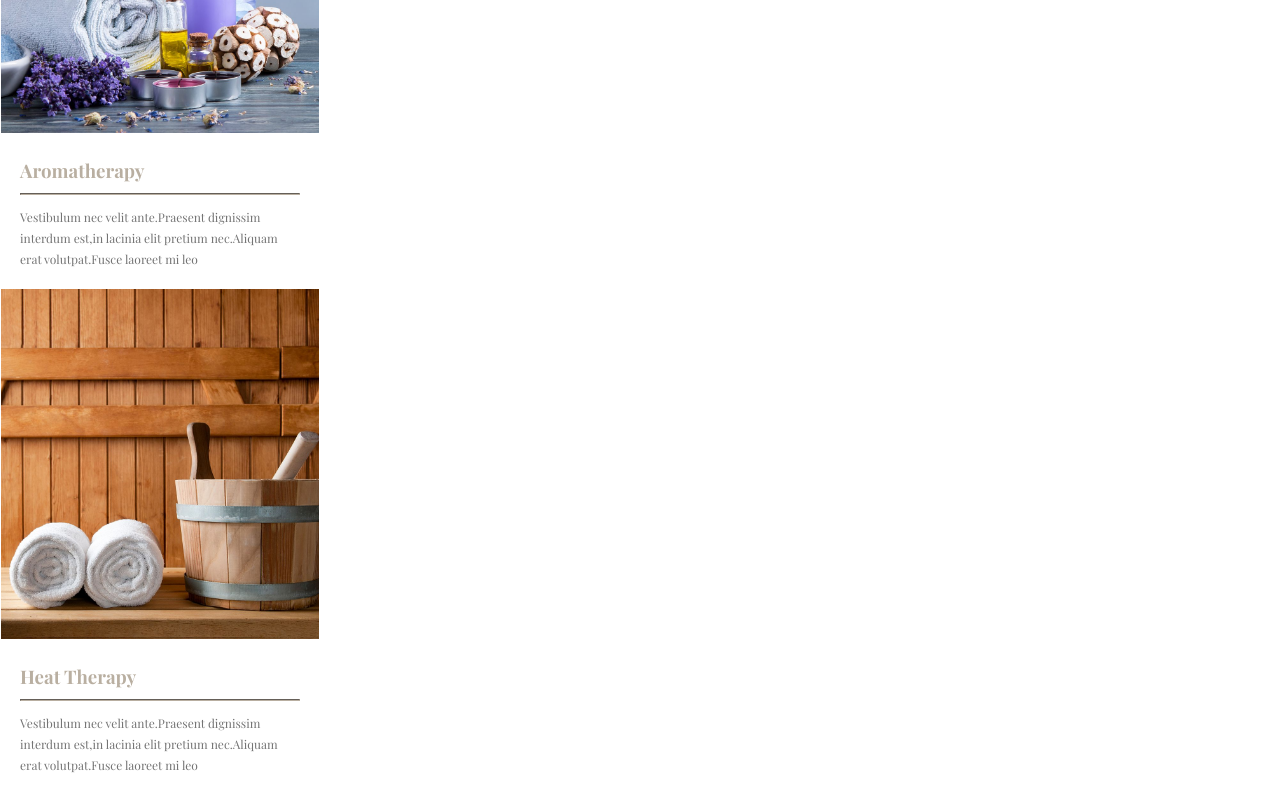
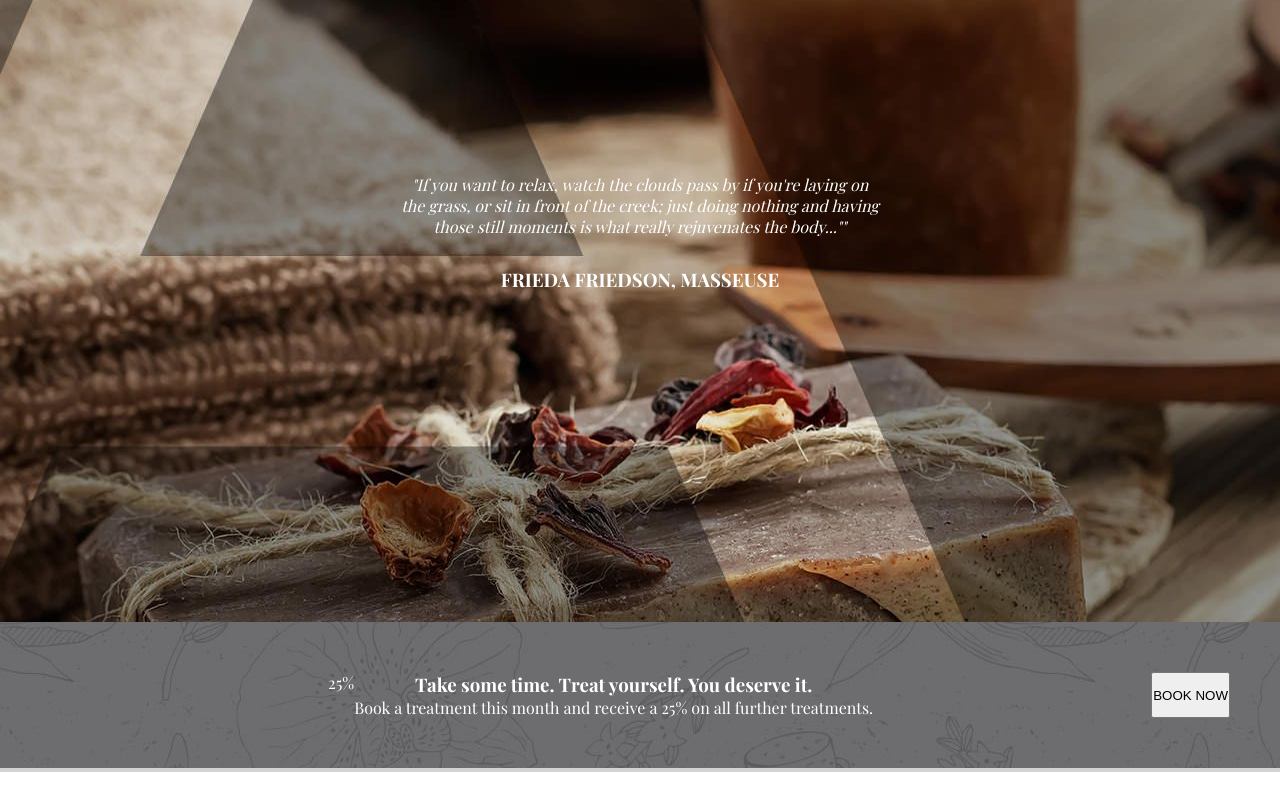
Before and after one commit to Iunora93/proj-html-vuejs, a Vue app: page / in a window 1280 px wide. Shown: the part 4140-4933 px from the top of the page. After the commit the page ends 4912 px from the top, so only its background shows below. Built offline with nearby package versions, Linux system fonts and the light colour scheme; a web font is replaced by a local one.

Commit message:
Modifica display flex AppCard

```diff
--- a/src/components/AppCard.vue
+++ b/src/components/AppCard.vue
@@ -10,8 +10,6 @@ export default {
 </script>
 
 <template>
-
-            <main>
     <div class="card">
         <img :src="img" :alt="title" />
         <div class="info-card">
@@ -20,15 +18,12 @@ export default {
             <span>{{info}}</span>
         </div>
     </div>
-
-            </main>
 </template>
 
 <style lang="scss" scoped>
-    main{
-        display: flex;
+
         .card{
-
+            border: 1px solid #e1deda;
             width: calc(100% / 4);
 
 
@@ -42,7 +37,7 @@ export default {
                 color: #b9afa1;
             }
             hr{
-                border-color: #b9afa1;
+                border-color: #e1deda;
                 margin: 10px 0 10px 0;
             }
             span{
@@ -56,5 +51,5 @@ export default {
             }
         }
 
-    }
+
 </style>
--- a/src/components/AppFooter.vue
+++ b/src/components/AppFooter.vue
@@ -5,16 +5,56 @@ export default {
 </script>
 
 <template>
-  <div class="footer-top">
-    <h1>Take</h1>
-  </div>
+  <footer>
+    <div class="footer-top">
+      <div class="container-small">
+        <i>"If you want to relax, watch the clouds pass by if you're laying on the grass, or sit in front of the creek; just doing nothing and having those still moments is what really rejuvenates the body...""</i>
+        <h3>FRIEDA FRIEDSON, MASSEUSE</h3>
+      </div>
+    </div>
+
+    <div class="footer-center">
+      <div class="container offer">
+        <div class="special-offer">25%</div>
+        <div>
+          <h3>Take some time. Treat yourself. You deserve it.</h3>
+          <span>Book a treatment this month and receive a 25% on all further treatments.</span>
+        </div>
+      </div>
+      <button type="button">BOOK NOW</button>
+    </div>
+
+    <div class="footer-bottom">
+    </div>
+
+  </footer>
 </template>
 
 <style lang="scss" scoped>
 .footer-top{
+  background-image: url(../assets/imgSpa/Home-quota-new.jpg);
+  padding: 300px;
+  color: white;
+  text-align: center;
+  .container-small{
+    padding: 0 100px;
+    h3{
+      margin: 30px 0;
+    }
+  }
+}
+.footer-center{
   background-image: url(../assets/imgSpa/ptb_cta-new.jpg);
   padding: 50px;
   color: white;
   text-align: center;
+  display: flex;
+  border-bottom: 4px solid lightgray;
+  .offer{
+    display: flex;
+    margin: auto;
+    justify-content: space-between;
+  }
+
 }
 </style>
--- a/src/components/AppMain.vue
+++ b/src/components/AppMain.vue
@@ -126,5 +126,10 @@ export default {
     }
   }
 }
-
+.bottom-treatments{
+  background-image: url(../assets/imgSpa/ptb_cta-new.jpg);
+  padding: 50px;
+  color: white;
+  text-align: center;
+}
 </style>
--- a/src/components/SectionCard.vue
+++ b/src/components/SectionCard.vue
@@ -65,15 +65,21 @@ export default {
 </script>
 
 <template>
-<AppCard
+  <div>
+    <AppCard
         class="cards"
         v-for="card in cards"
         :img="card.src"
         :title="card.titolo"
         :info="card.info"
       />
+  </div>
 </template>
 
 <style lang="scss" scoped>
+div{
+  display: flex;
+  flex-wrap: wrap;
+}
 
 </style>
```
Lines whose indentation alone changed are shown as unchanged.
